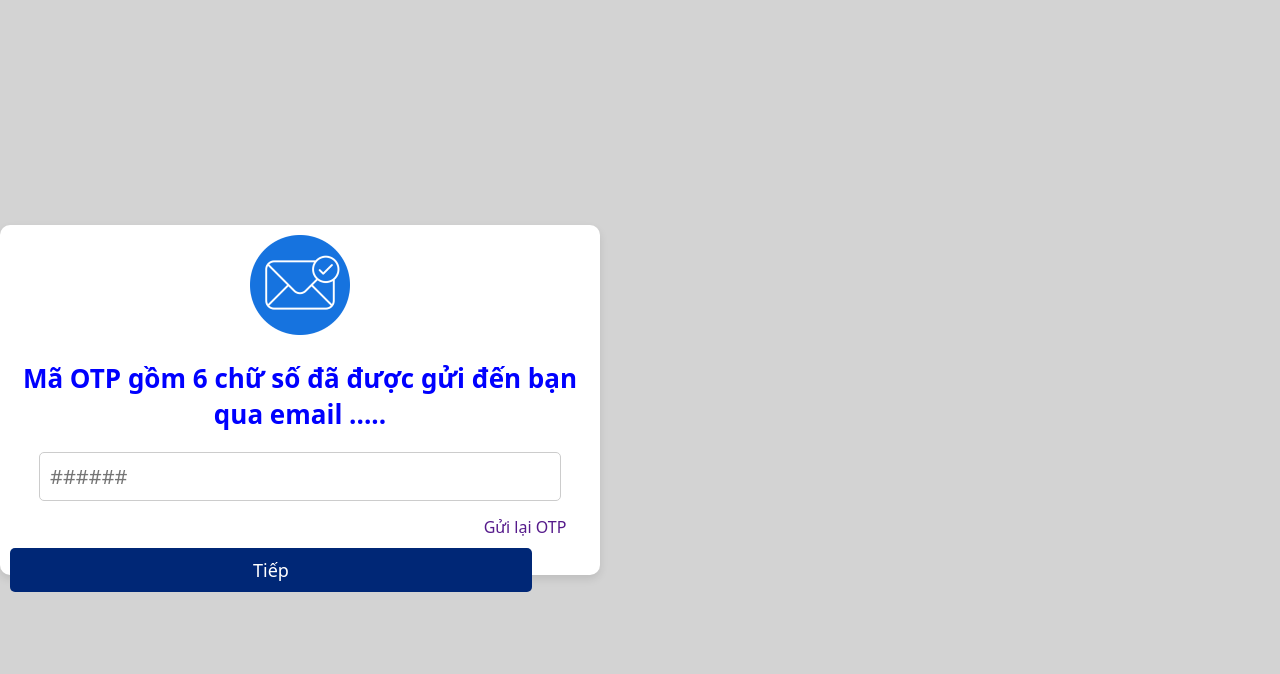
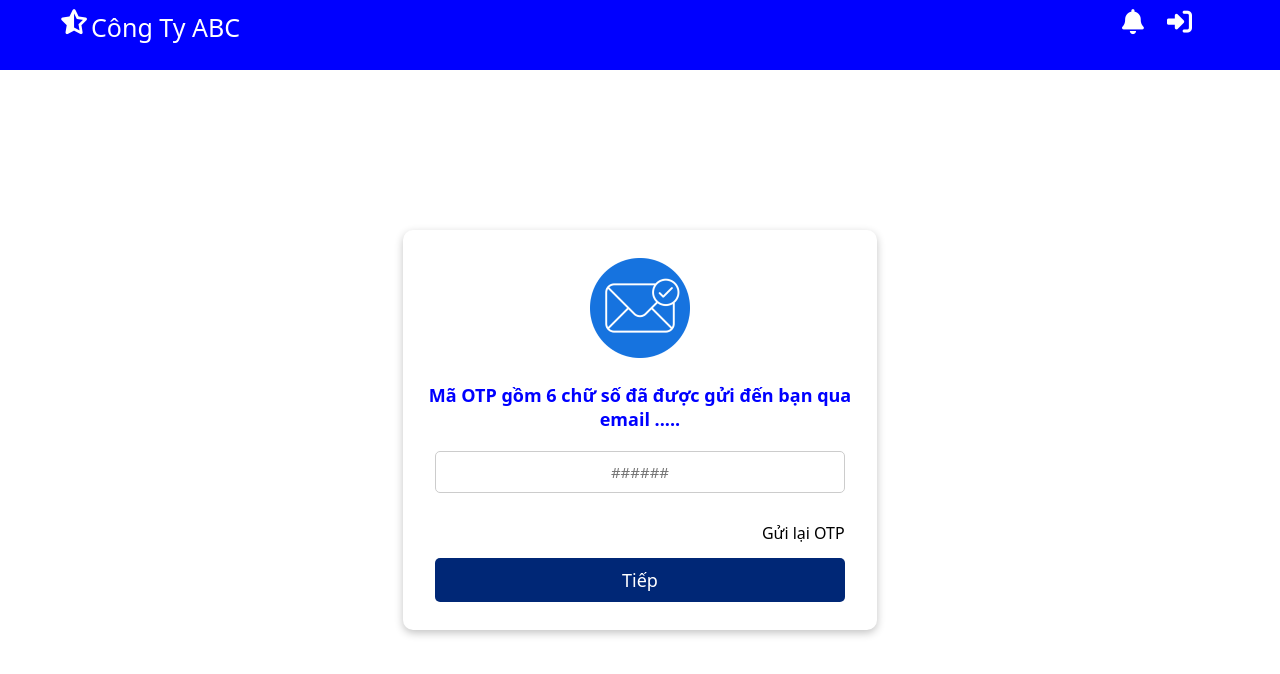
Before and after one commit to Nguyenthithuhang0406/QuanLyKhoHang_FE_TTCSN, a React (Vite) app: page /confirm-OTP in a window 1280 px wide. Shown: the top 674 px of the page. Built offline with nearby package versions, Linux system fonts and the light colour scheme; a web font is replaced by a local one.

Commit message:
update style confirm OTP

```diff
--- a/src/pages/auth/confirmOTP/ConfirmOTP.css
+++ b/src/pages/auth/confirmOTP/ConfirmOTP.css
@@ -1,8 +1,16 @@
+.confirmOTP-body{
+    width: 100%;
+    height: 90vh;
+    display: flex;
+    justify-content: center;
+    align-items: center;
+}
 .container {
+    display: flex;
     align-items: center;
     justify-content: center;
-    min-height: 100vh;
-    background-color: #f0f0f0;
+    height: 90vh;
+    /* background-color: #f0f0f0; */
     font-family: Arial, sans-serif;
 }
 
@@ -10,11 +18,11 @@
     background-color: white;
     border-radius: 10px;
     padding: 10px;
-    box-shadow: 0 4px 8px rgba(0, 0, 0, 0.1);
+    box-shadow: rgba(0, 0, 0, 0.24) 0px 3px 8px;
     text-align: center;
     max-width: 600px;
     width: 90%;
-    height: 350px;
+    height: 400px;
     align-content: center;
 }
 
@@ -27,24 +35,26 @@
 .text{
     color: blue;
     font-weight: bold;
-    font-size: 26px;
+    font-size: 18px;
     padding-bottom: 20px;
 }
 
 .otp-input {
     width: 90%;
     padding: 10px;
-    font-size: 20px;
+    font-size: 15px;
     margin-bottom: 15px;
     border-radius: 5px;
     border: 1px solid #ccc;
+    text-align: center;
 }
 
 .submit-button {
     width: 90%;
-    padding: 10px;
+    margin-left: 5%;
+    /* padding: 10px; */
     font-size: 18px;
-    margin: 10px 0;
+    /* margin: 10px 0; */
     border: none;
     border-radius: 5px;
     cursor: pointer;
@@ -53,6 +63,9 @@
 }
 
 .resent-OTP {
-    text-decoration: none;
-    margin-left: 450px;
+    width: 95%;
+    height: 50px;
+    display: flex;
+    justify-content: end;
+    align-items: center;
 }
--- a/src/pages/auth/confirmOTP/ConfirmOTP.jsx
+++ b/src/pages/auth/confirmOTP/ConfirmOTP.jsx
@@ -1,17 +1,24 @@
+/* eslint-disable */
 import React from 'react';
 import './ConfirmOTP.css';
-import emailIcon from './image5.png';
+import emailIcon from '@/assets/images/image5.png';
+import Header from '@/components/header/Header';
 const ConfirmOTP = () => {
     return (
-        <div className="container">
-            <div className="otp-content">
-                <img src={emailIcon} alt="Email Icon" className="email-icon"/>
-                <p className="text">Mã OTP gồm 6 chữ số đã được gửi đến bạn qua email ..... </p>
-                <input type="text" placeholder="######" className="otp-input" maxLength={6}/> <br/>
-                <a className="resent-OTP" href="">Gửi lại OTP</a>
-                <button className="submit-button">Tiếp</button>
+        <>
+            <Header />
+            <div className='confirmOTP-body'>
+                <div className="container">
+                    <div className="otp-content">
+                        <img src={emailIcon} alt="Email Icon" className="email-icon" />
+                        <p className="text">Mã OTP gồm 6 chữ số đã được gửi đến bạn qua email ..... </p>
+                        <input type="text" placeholder="######" className="otp-input" maxLength={6} /> <br />
+                        <p className="resent-OTP" href="">Gửi lại OTP</p>
+                        <button className="submit-button">Tiếp</button>
+                    </div>
+                </div>
             </div>
-        </div>
+        </>
     );
 };
 
--- a/src/pages/auth/forgetPassword/ForgetPassword.css
+++ b/src/pages/auth/forgetPassword/ForgetPassword.css
@@ -1,4 +1,4 @@
-.container {
+.container-forgotPassword {
   font-family: Arial, sans-serif;
   background-color: #f0f0f0;
   min-height: 100vh;
--- a/src/pages/auth/forgetPassword/ForgetPassword.jsx
+++ b/src/pages/auth/forgetPassword/ForgetPassword.jsx
@@ -4,7 +4,7 @@ import './ForgetPassword.css';
 
 const ForgetPassword = () => {
   return (
-    <div className="container">
+    <div className="container-forgotPassword">
       <main className="main-content">
         <div className="form-card">
           <h2 className="form-title">QUÊN MẬT KHẨU</h2>
--- a/src/pages/product/editProduct/EditProduct.css
+++ b/src/pages/product/editProduct/EditProduct.css
@@ -1,4 +1,4 @@
-.container{
+.container-editProduct{
   background-color: lightgray;
   display: flex;
   flex-direction: column;
--- a/src/pages/product/editProduct/EditProduct.jsx
+++ b/src/pages/product/editProduct/EditProduct.jsx
@@ -1,3 +1,4 @@
+/* eslint-disable */
 import React from 'react';
 import './EditProduct.css';
 import product from './product.png';
@@ -5,7 +6,7 @@ import icon from './icon.png';
 
 const EditProduct = () => {
   return (
-    <div className="container">
+    <div className="container-editProduct">
       <div className="header">
         <h1>HEADER</h1>
       </div>
```
Also changed, not shown: src/assets/images/image5.png (renamed from src/pages/auth/confirmOTP/image5.png).
